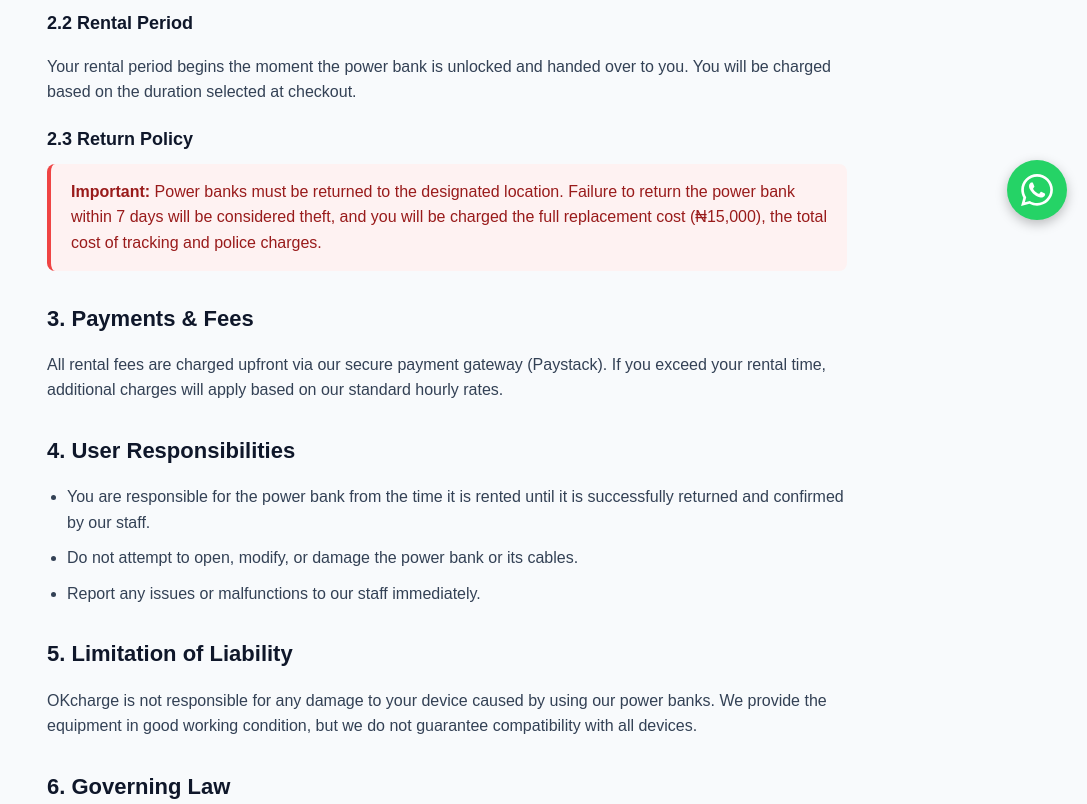
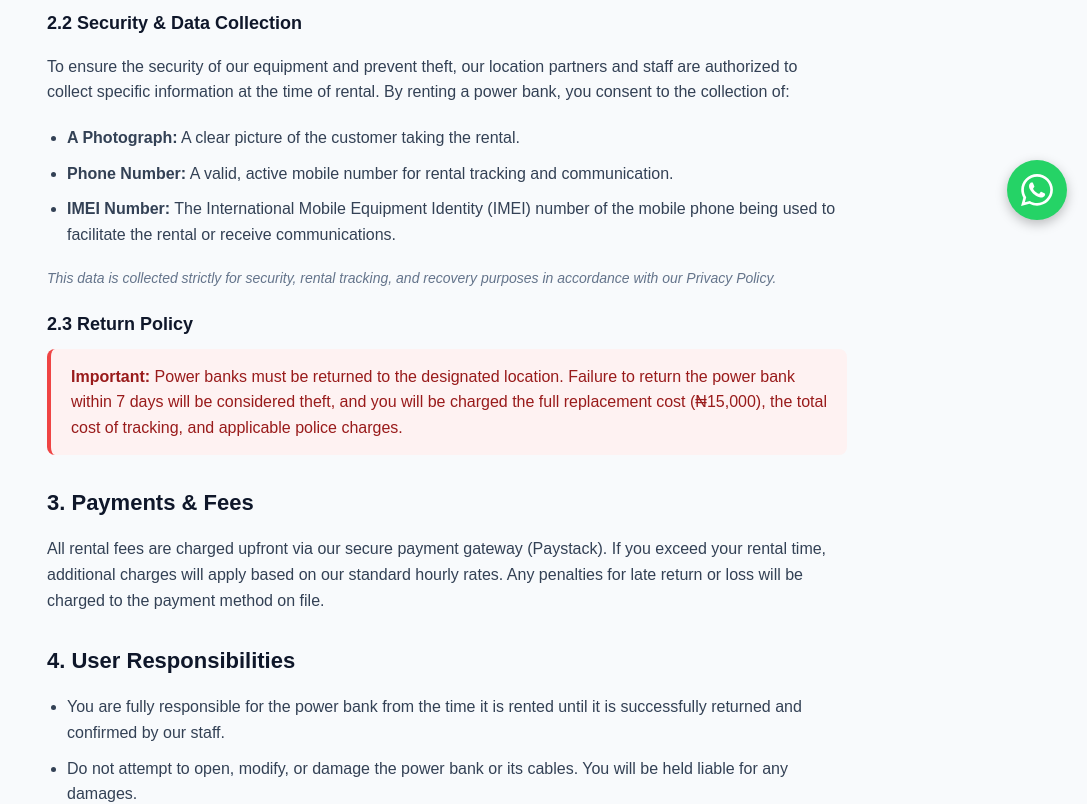
Before and after one commit to okivictor01-bit/OKcharge-, a Next.js app: page /terms in a window 1280 px wide. Shown: the part 560-1364 px from the top of the page, without its empty margins (193-1280 px from the left). Built offline with nearby package versions, Linux system fonts and the light colour scheme.

Commit message:
Update page.tsx

```diff
--- a/app/terms/page.tsx
+++ b/app/terms/page.tsx
@@ -20,12 +20,19 @@ export default function TermsPage() {
         You must be at least 18 years old and possess a valid means of identification and payment to rent a power bank from OKcharge.
       </p>
 
-      <h3 style={{ fontSize: '18px', fontWeight: 'bold', color: '#0f172a', marginTop: '20px', marginBottom: '10px' }}>2.2 Rental Period</h3>
+      <h3 style={{ fontSize: '18px', fontWeight: 'bold', color: '#0f172a', marginTop: '20px', marginBottom: '10px' }}>2.2 Security & Data Collection</h3>
       <p style={{ marginBottom: '20px' }}>
-        Your rental period begins the moment the power bank is unlocked and handed over to you. You will be charged based on the duration selected at checkout.
+        To ensure the security of our equipment and prevent theft, our location partners and staff are authorized to collect specific information at the time of rental. By renting a power bank, you consent to the collection of:
+      </p>
+      <ul style={{ marginBottom: '20px', paddingLeft: '20px' }}>
+        <li style={{ marginBottom: '10px' }}><strong>A Photograph:</strong> A clear picture of the customer taking the rental.</li>
+        <li style={{ marginBottom: '10px' }}><strong>Phone Number:</strong> A valid, active mobile number for rental tracking and communication.</li>
+        <li style={{ marginBottom: '10px' }}><strong>IMEI Number:</strong> The International Mobile Equipment Identity (IMEI) number of the mobile phone being used to facilitate the rental or receive communications.</li>
+      </ul>
+      <p style={{ marginBottom: '20px', fontSize: '14px', color: '#64748b' }}>
+        <em>This data is collected strictly for security, rental tracking, and recovery purposes in accordance with our Privacy Policy.</em>
       </p>
 
-      {/* NEW RETURN POLICY SECTION */}
       <h3 style={{ fontSize: '18px', fontWeight: 'bold', color: '#0f172a', marginTop: '20px', marginBottom: '10px' }}>2.3 Return Policy</h3>
       <div style={{
         backgroundColor: '#fef2f2',
@@ -35,24 +42,24 @@ export default function TermsPage() {
         marginBottom: '20px',
         color: '#991b1b'
       }}>
-        <strong>Important:</strong> Power banks must be returned to the designated location. Failure to return the power bank within 7 days will be considered theft, and you will be charged the full replacement cost (₦15,000), the total cost of tracking and police charges.
+        <strong>Important:</strong> Power banks must be returned to the designated location. Failure to return the power bank within 7 days will be considered theft, and you will be charged the full replacement cost (₦15,000), the total cost of tracking, and applicable police charges.
       </div>
 
       <h2 style={{ fontSize: '22px', fontWeight: 'bold', color: '#0f172a', marginTop: '30px', marginBottom: '15px' }}>3. Payments & Fees</h2>
       <p style={{ marginBottom: '20px' }}>
-        All rental fees are charged upfront via our secure payment gateway (Paystack). If you exceed your rental time, additional charges will apply based on our standard hourly rates.
+        All rental fees are charged upfront via our secure payment gateway (Paystack). If you exceed your rental time, additional charges will apply based on our standard hourly rates. Any penalties for late return or loss will be charged to the payment method on file.
       </p>
 
       <h2 style={{ fontSize: '22px', fontWeight: 'bold', color: '#0f172a', marginTop: '30px', marginBottom: '15px' }}>4. User Responsibilities</h2>
       <ul style={{ marginBottom: '20px', paddingLeft: '20px' }}>
-        <li style={{ marginBottom: '10px' }}>You are responsible for the power bank from the time it is rented until it is successfully returned and confirmed by our staff.</li>
-        <li style={{ marginBottom: '10px' }}>Do not attempt to open, modify, or damage the power bank or its cables.</li>
-        <li style={{ marginBottom: '10px' }}>Report any issues or malfunctions to our staff immediately.</li>
+        <li style={{ marginBottom: '10px' }}>You are fully responsible for the power bank from the time it is rented until it is successfully returned and confirmed by our staff.</li>
+        <li style={{ marginBottom: '10px' }}>Do not attempt to open, modify, or damage the power bank or its cables. You will be held liable for any damages.</li>
+        <li style={{ marginBottom: '10px' }}>Report any issues, malfunctions, or lost items to our staff or customer support immediately.</li>
       </ul>
 
       <h2 style={{ fontSize: '22px', fontWeight: 'bold', color: '#0f172a', marginTop: '30px', marginBottom: '15px' }}>5. Limitation of Liability</h2>
       <p style={{ marginBottom: '20px' }}>
-        OKcharge is not responsible for any damage to your device caused by using our power banks. We provide the equipment in good working condition, but we do not guarantee compatibility with all devices.
+        OKcharge is not responsible for any damage to your personal electronic devices caused by using our power banks. We provide the equipment in good working condition, but we do not guarantee compatibility with all devices.
       </p>
 
       <h2 style={{ fontSize: '22px', fontWeight: 'bold', color: '#0f172a', marginTop: '30px', marginBottom: '15px' }}>6. Governing Law</h2>
```
